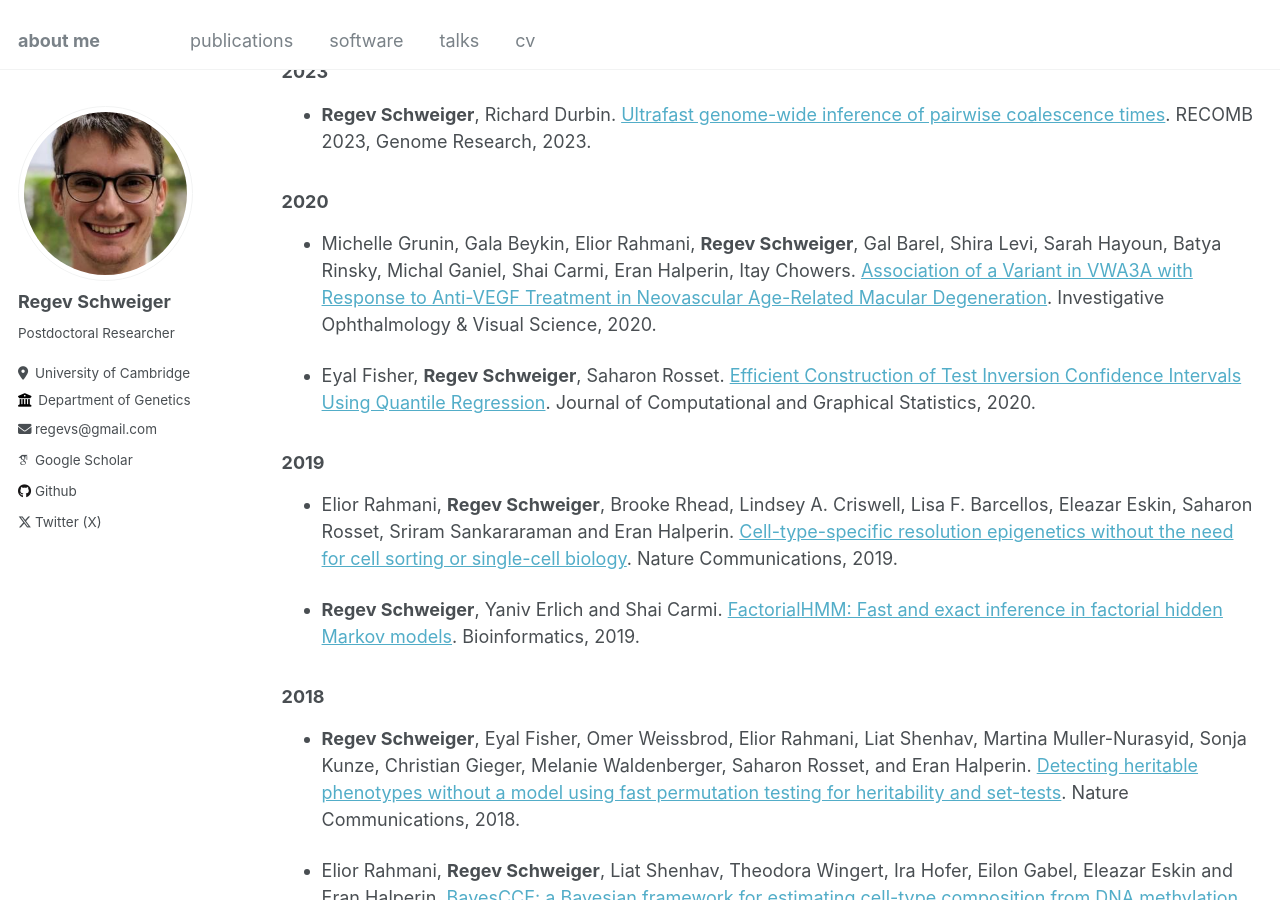
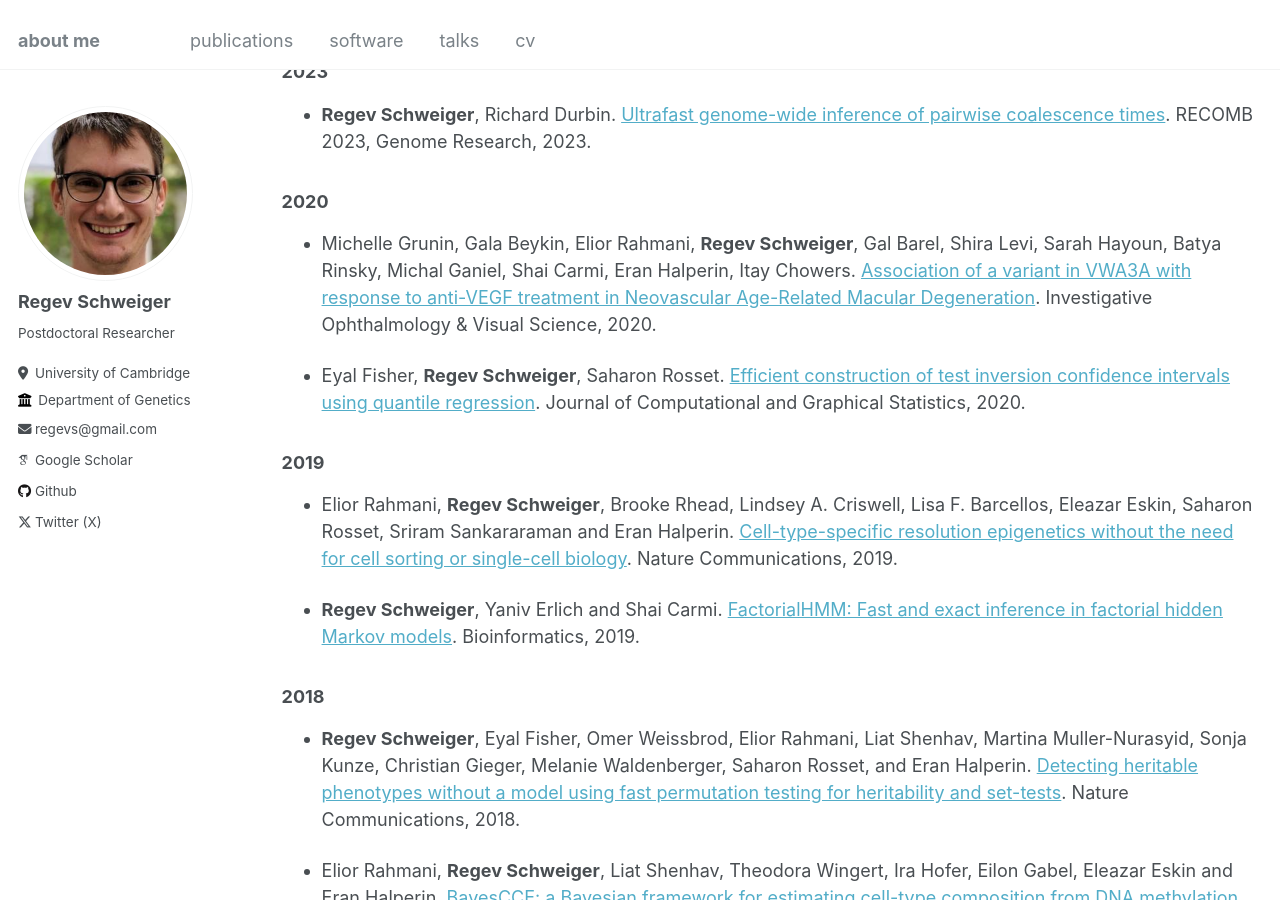
Before and after one commit to regevs/regevs.github.io, a Jekyll site: the page built from _pages/publications.md, in a window 1280 px wide and 900 px high, scrolled down 1932 px. Built offline with Jekyll 4.4.1, drawn with Linux system fonts in a browser that asks for light colours; some web fonts are replaced.

```diff
--- a/_pages/publications.md
+++ b/_pages/publications.md
@@ -64,9 +64,9 @@ author_profile: true
 
 ### 2020
 
-- Michelle Grunin, Gala Beykin, Elior Rahmani, **Regev Schweiger**, Gal Barel, Shira Levi, Sarah Hayoun, Batya Rinsky, Michal Ganiel, Shai Carmi, Eran Halperin, Itay Chowers. [Association of a Variant in VWA3A with Response to Anti-VEGF Treatment in Neovascular Age-Related Macular Degeneration](https://scholar.google.com/scholar?cluster=1406931460777928260&hl=en&oi=scholarr). Investigative Ophthalmology & Visual Science, 2020.
+- Michelle Grunin, Gala Beykin, Elior Rahmani, **Regev Schweiger**, Gal Barel, Shira Levi, Sarah Hayoun, Batya Rinsky, Michal Ganiel, Shai Carmi, Eran Halperin, Itay Chowers. [Association of a variant in VWA3A with response to anti-VEGF treatment in Neovascular Age-Related Macular Degeneration](https://scholar.google.com/scholar?cluster=1406931460777928260&hl=en&oi=scholarr). Investigative Ophthalmology & Visual Science, 2020.
 
-- Eyal Fisher, **Regev Schweiger**, Saharon Rosset. [Efficient Construction of Test Inversion Confidence Intervals Using Quantile Regression](https://www.tandfonline.com/doi/full/10.1080/10618600.2019.1647215). Journal of Computational and Graphical Statistics, 2020.
+- Eyal Fisher, **Regev Schweiger**, Saharon Rosset. [Efficient construction of test inversion confidence intervals using quantile regression](https://www.tandfonline.com/doi/full/10.1080/10618600.2019.1647215). Journal of Computational and Graphical Statistics, 2020.
 
 ### 2019
 
```
